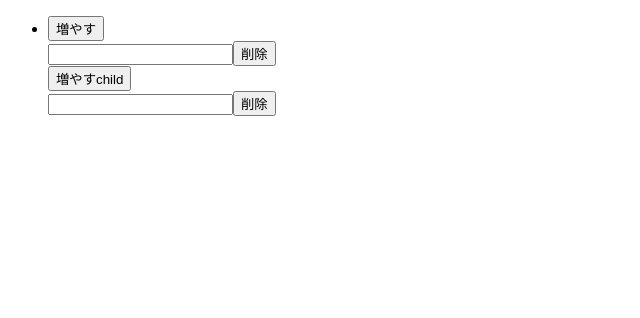
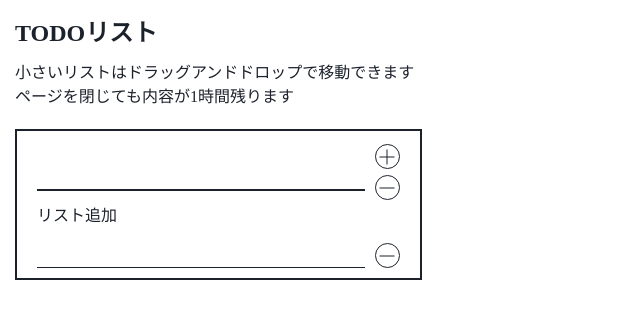
Before and after one commit to yoshizawa888/vue-todo-list, a Vue app: page / in a window 1280 px wide. Shown: the top 318 px of the page, without its empty margins (0-640 px from the left). Built offline with nearby package versions, Linux system fonts and the light colour scheme.

Commit message:
css追加

```diff
--- a/package.json
+++ b/package.json
@@ -19,7 +19,9 @@
     "@vue/cli-plugin-eslint": "~5.0.0",
     "@vue/cli-service": "~5.0.0",
     "eslint": "^7.32.0",
-    "eslint-plugin-vue": "^8.0.3"
+    "eslint-plugin-vue": "^8.0.3",
+    "node-sass": "^8.0.0",
+    "sass-loader": "^13.2.0"
   },
   "eslintConfig": {
     "root": true,
--- a/src/App.vue
+++ b/src/App.vue
@@ -1,13 +1,17 @@
 <template>
-  <div>
-    <ul>
-      <li v-for="(todo, index) in parentTodos" :key="todo.key">
-        <button @click="addParent">増やす</button>
-        <div>
-          <input type="text" v-model="parentTodos[index].text" @input="inputTodo">
-          <button @click="deleteTodo(index)">削除</button>
+  <div class="wrap">
+    <h1>TODOリスト</h1>
+    <p class="explanation">小さいリストはドラッグアンドドロップで移動できます<br>ページを閉じても内容が1時間残ります</p>
+    <ul class="todo-list">
+      <li class="todo-list__item" v-for="(todo, index) in parentTodos" :key="todo.key">
+        <div class="todo-list__head">
+          <input class="todo-list__input parent-input" type="text" v-model="parentTodos[index].text" @input="inputTodo">
+          <div class="todo-list__btn-wrap">
+            <button class="todo-list__btn add-btn" @click="addParent"></button>
+            <button class="todo-list__btn del-btn" @click="deleteTodo(index)"></button>
+          </div>
+        </div>
           <childTodo :index=index></childTodo>
-        </div>
       </li>
     </ul>
   </div>
@@ -15,7 +19,7 @@
 
 <script>
   import { ref, onMounted } from 'vue'
-  import childTodo from './components/childTodo.vue'
+  import childTodo from '@/components/childTodo.vue'
 
   export default {
     components: {
@@ -83,6 +87,3 @@
     }
   }
 </script>
-
-<style scoped>
-</style>
--- /dev/null
+++ b/src/assets/scss/childTodo.scss
@@ -0,0 +1,23 @@
+.child-list {
+  padding: 15px 0 0;
+  &__item {
+    display: flex;
+    justify-content: center;
+    align-items: center;
+    &:nth-child(n + 2) {
+      margin: 15px 0 0;
+    }
+  }
+  &__input {
+    width: 100%;
+    max-width: 100%;
+    flex: 1;
+  }
+  &__btn {
+    margin: 0 0 0 10px;
+  }
+}
+
+.child-input {
+  border-bottom: solid 1px;
+}
--- /dev/null
+++ b/src/assets/scss/index.scss
@@ -0,0 +1,87 @@
+$color-1: #1C222C;
+
+.wrap {
+  padding: 15px;
+}
+h1 {
+  font-size: 24px;
+  font-weight: bold;
+}
+.explanation {
+  margin: 10px 0 20px;
+}
+.todo-list {
+  display: flex;
+  justify-content: flex-start;
+  align-items: flex-start;
+  flex-wrap: wrap;
+  &__item {
+    width: calc(33.333% - 10px);
+    margin: 0 15px 15px 0;
+    padding: 10px 20px;
+    border: solid 2px $color-1;
+    &:nth-child(3n) {
+      margin: 0 0 15px;
+    }
+  }
+  &__head {
+    display: flex;
+    justify-content: center;
+    align-items: center;
+  }
+  &__input {
+    width: 100%;
+    max-width: 100%;
+    flex: 1;
+  }
+  &__btn-wrap {
+    margin: 0 0 0 10px;
+    display: flex;
+    flex-direction: column;
+    justify-content: center;
+    align-items: center;
+    flex-shrink: 0;
+  }
+  &__btn {
+    margin: 3px 0;
+  }
+}
+.parent-input {
+  font-size: 24px;
+  border-bottom: solid 2px;
+}
+%__btn {
+  width: 25px;
+  height: 25px;
+  position: relative;
+  border: solid 1px $color-1;
+  border-radius: 50%;
+}
+%__btn-cont {
+  content: '';
+  width: 15px;
+  height: 1px;
+  position: absolute;
+  display: inline-block;
+  background: $color-1;
+  top: 50%;
+  left: 50%;
+}
+.add-btn {
+  @extend %__btn;
+  &:before {
+    @extend %__btn-cont;
+    transform: translateY(-50%) translateX(-50%);
+  }
+  &:after {
+    @extend %__btn-cont;
+    transform: translateY(-50%) translateX(-50%) rotate(90deg);
+  }
+}
+.del-btn {
+  @extend %__btn;
+  &:before {
+    @extend %__btn-cont;
+    transform: translateY(-50%) translateX(-50%);
+  }
+}
--- a/src/components/childTodo.vue
+++ b/src/components/childTodo.vue
@@ -1,11 +1,11 @@
 <template>
-  <div class="childTodo">
-    <button @click="addChild()">増やすchild</button>
-    <draggable v-model="childTodos" item-key="todo" group="todo">
+  <div class="child-todo">
+    <button @click="addChild()">リスト追加</button>
+    <draggable class="child-list" v-model="childTodos" item-key="todo" group="todo">
       <template #item="{index}">
-        <div>
-          <input type="text" v-model="childTodos[index]" @input="inputTodo">
-          <button @click="deleteTodoChild(index)">削除</button>
+        <div class="child-list__item">
+          <input class="child-list__input child-input" type="text" v-model="childTodos[index]" @input="inputTodo">
+          <button class="child-list__btn del-btn" @click="deleteTodoChild(index)"></button>
         </div>
       </template>
     </draggable>
@@ -79,3 +79,7 @@
     }
   }
 </script>
+
+<style lang="scss" scoped>
+@import '@/assets/scss/childTodo.scss';
+</style>
--- a/src/main.js
+++ b/src/main.js
@@ -1,4 +1,6 @@
 import { createApp } from 'vue'
 import App from './App.vue'
+import '@/assets/css/reset.css'
+import '@/assets/scss/index.scss'
 
 createApp(App).mount('#app')
```
Also changed, not shown: 1 other file (tests, documents, lock files or other folders).
